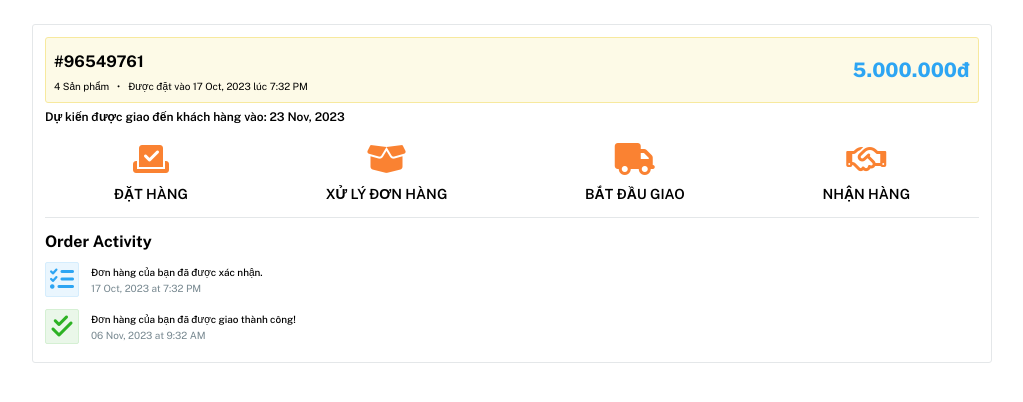
After one commit to vinhngtr/E-Store_Web_ecommerce, a PHP site: page /assignment/order-tracking.html in a window 1280 px wide. The commit adds this page. Shown: the top 402 px of the page, without its empty margins (128-1151 px from the left). Run offline with PHP 8.4, Linux system fonts and the light colour scheme.

Commit message:
'update'

```diff
--- a/assignment/css/main.css
+++ b/assignment/css/main.css
@@ -2643,3 +2660,147 @@ textarea:focus::placeholder {
     border-radius: 3px;
     padding-bottom: 1.8rem;
 }
+
+/* Order Tracking */
+
+.order-tracking_block {
+    width: 80%;
+    margin: auto;
+    padding: 12px 12px 6px 12px;
+    border: 1px solid #e4e7e9;
+    border-radius: 3px;
+}
+
+.order-tracking_heading {
+    display: flex;
+    justify-content: space-between;
+    align-items: center;
+    padding: 8px;
+    background-color: #fdfae7;
+    border: 1px solid #f7e99e;
+    border-radius: 3px;
+}
+
+.order-tracking_code {
+    padding: 8px 0;
+}
+
+.order-tracking_info {
+    display: flex;
+}
+
+.order-tracking_code {
+    font-size: 1.6rem;
+    line-height: 1.6rem;
+    font-weight: 700;
+}
+
+.order-tracking_heading-right {
+    font-size: 2rem;
+    line-height: 2rem;
+    font-weight: 800;
+    color: #2da5f3;
+}
+
+.order-tracking_expected-date {
+    font-size: 1.2rem;
+    line-height: 1.2rem;
+    padding: 8px 0;
+    font-weight: 600;
+}
+
+.order-tracking_progress-line {
+    text-align: center;
+}
+
+.order-tracking_progress-status {
+    display: flex;
+    justify-content: space-around;
+}
+
+/* .order-tracking_set-up,
+.order-tracking_packaging,
+.order-tracking_delivering,
+.order-tracking_delivered {
+
+} */
+
+.order-tracking_set-up-icon-block,
+.order-tracking_packaging-icon-block,
+.order-tracking_delivering-icon-block,
+.order-tracking_delivered-icon-block {
+    text-align: center;
+    color: #fa8232;
+    margin: 12px;
+}
+
+
+.order-tracking_set-up-icon,
+.order-tracking_packaging-icon,
+.order-tracking_delivering-icon,
+.order-tracking_delivered-icon {
+    font-size: 3.2rem;
+}
+
+.order-tracking_set-up-text,
+.order-tracking_packaging-text,
+.order-tracking_delivering-text,
+.order-tracking_delivered-text {
+    text-transform: uppercase;
+    font-size: 1.4rem;
+    line-height: 1.4rem;
+    font-weight: 600;
+}
+
+.order-tracking_divider {
+    width: 100%;
+    height: 1px;
+    background-color: #e4e7e9;
+    margin: 16px 0;
+}
+
+.order-tracking_order-activity-header {
+    font-size: 1.6rem;
+    line-height: 1.6rem;
+    font-weight: 700;
+}
+
+.order-tracking_order-activity-item {
+    display: flex;
+    align-items: center;
+}
+
+.order-tracking_order-activity-icon-block {
+    padding: 4px;
+    border: 1px solid #d5edfd;
+    border-radius: 2px;
+    background-color: #eaf6fe;
+    color: #2da5f3;
+    margin-right: 12px;
+}
+
+.order-tracking_order-activity-item {
+    margin: 12px 0;
+}
+
+.order-success {
+    border: 1px solid #d5f0d3;
+    border-radius: 2px;
+    background-color: #eaf7e9;
+    color: #2db224;
+}
+
+.order-tracking_order-activity-icon {
+    font-size: 2.4rem;
+    width: 24px;
+    height: 24px;
+    text-align: center;
+}
+
+.order-tracking_order-activity-text {
+    font-weight: 500;
+}
+
+.order-tracking_order-activity-date {
+    color: #76878f;
+}
--- /dev/null
+++ b/assignment/order-tracking.html
@@ -0,0 +1,101 @@
+<!DOCTYPE html>
+<html lang="en">
+<head>
+    <meta charset="UTF-8">
+    <meta name="viewport" content="width=device-width, initial-scale=1.0">
+    <link rel="stylesheet" href="https://cdnjs.cloudflare.com/ajax/libs/normalize/8.0.1/normalize.min.css">
+    <link rel="stylesheet" href="./css/base.css">
+    <link rel="stylesheet" href="./fonts/fontawesome-free-6.4.2-web/css/all.min.css">
+    <link href="https://fonts.googleapis.com/css2?family=Public+Sans:wght@100;200;300;400;500;600;700;800;900&display=swap" rel="stylesheet">
+    <link rel="stylesheet" href="./css/main.css">
+    <title>Theo dõi đơn hàng</title>
+</head>
+<body>
+    <div class="app__container">
+        <div class="grid">
+            <div class="grid_row">
+                <div class="order-tracking_block">
+                    <div class="order-tracking_heading">
+                        <div class="order-tracking_heading-left">
+                            <div class="order-tracking_code">#96549761</div>
+                            <div class="order-tracking_info">
+                                <div class="order-tracking_quantity">4 Sản phẩm</div>
+                                <span style="padding: 0 8px;">•</span>
+                                <div class="order-tracking_date">Được đặt vào 17 Oct, 2023 lúc 7:32 PM</div>
+                            </div>
+                        </div>
+                        <div class="order-tracking_heading-right">5.000.000đ</div>
+                    </div>
+                    <div class="order-tracking_expected-date">Dự kiến được giao đến khách hàng vào: 23 Nov, 2023</div>
+                    <div class="order-tracking_progress">
+                        <!-- <div class="order-tracking_progress-line">
+                            <div class="progress-line-icon-block">
+                                <i class="progress-line-icon fa-solid fa-circle-check"></i>
+                            </div>
+                        </div> -->
+                        <div class="order-tracking_progress-status">
+                            <div class="order-tracking_set-up">
+                                <div class="order-tracking_set-up-icon-block">
+                                    <i class="order-tracking_set-up-icon fa-solid fa-check-to-slot"></i>
+                                </div>
+                                <div class="order-tracking_set-up-text">Đặt hàng</div>
+                            </div>
+
+                            <div class="order-tracking_packaging">
+                                <div class="order-tracking_packaging-icon-block">
+                                    <i class="order-tracking_packaging-icon fa-solid fa-box-open"></i>
+                                </div>
+                                <div class="order-tracking_packaging-text">Xử lý đơn hàng</div>
+                            </div>
+
+                            <div class="order-tracking_delivering">
+                                <div class="order-tracking_delivering-icon-block">
+                                    <i class="order-tracking_delivering-icon fa-solid fa-truck"></i>
+                                </div>
+                                <div class="order-tracking_delivering-text">Bắt đầu giao</div>
+                            </div>
+
+                            <div class="order-tracking_delivered">
+                                <div class="order-tracking_delivered-icon-block">
+                                    <i class="order-tracking_delivered-icon fa-regular fa-handshake"></i>
+                                </div>
+                                <div class="order-tracking_delivered-text">Nhận hàng</div>
+                            </div>
+                        </div>
+                    </div>
+
+                    <div class="order-tracking_divider">
+                    </div>
+
+                    <div class="order-tracking_order-activity">
+                        <div class="order-tracking_order-activity-header">
+                            Order Activity
+                        </div>
+
+                        <div class="order-tracking_order-activity-item order-confirmed">
+                            <div class="order-tracking_order-activity-icon-block">
+                                <i class="order-tracking_order-activity-icon fa-solid fa-list-check"></i>
+                            </div>
+                            <div class="order-tracking_order-activity-info">
+                                <div class="order-tracking_order-activity-text">Đơn hàng của bạn đã được xác nhận.</div>
+                                <div class="order-tracking_order-activity-date">17 Oct, 2023 at 7:32 PM</div>
+                            </div>
+                        </div>
+
+                        <div class="order-tracking_order-activity-item">
+                            <div class="order-tracking_order-activity-icon-block order-success">
+                                <i class="order-tracking_order-activity-icon order-success-icon fa-solid fa-check-double"></i>
+                            </div>
+                            <div class="order-tracking_order-activity-info">
+                                <div class="order-tracking_order-activity-text">Đơn hàng của bạn đã được giao thành công!</div>
+                                <div class="order-tracking_order-activity-date">06 Nov, 2023 at 9:32 AM</div>
+                            </div>
+                        </div>
+                    </div>
+                </div>
+            </div>
+        </div>
+    </div>
+    <script src="js/javascript.js"></script>
+</body>
+</html>
```
Also changed, not shown: other parts of assignment/css/main.css (+63 -46 lines), assignment/header.html (+40 -45 lines).
